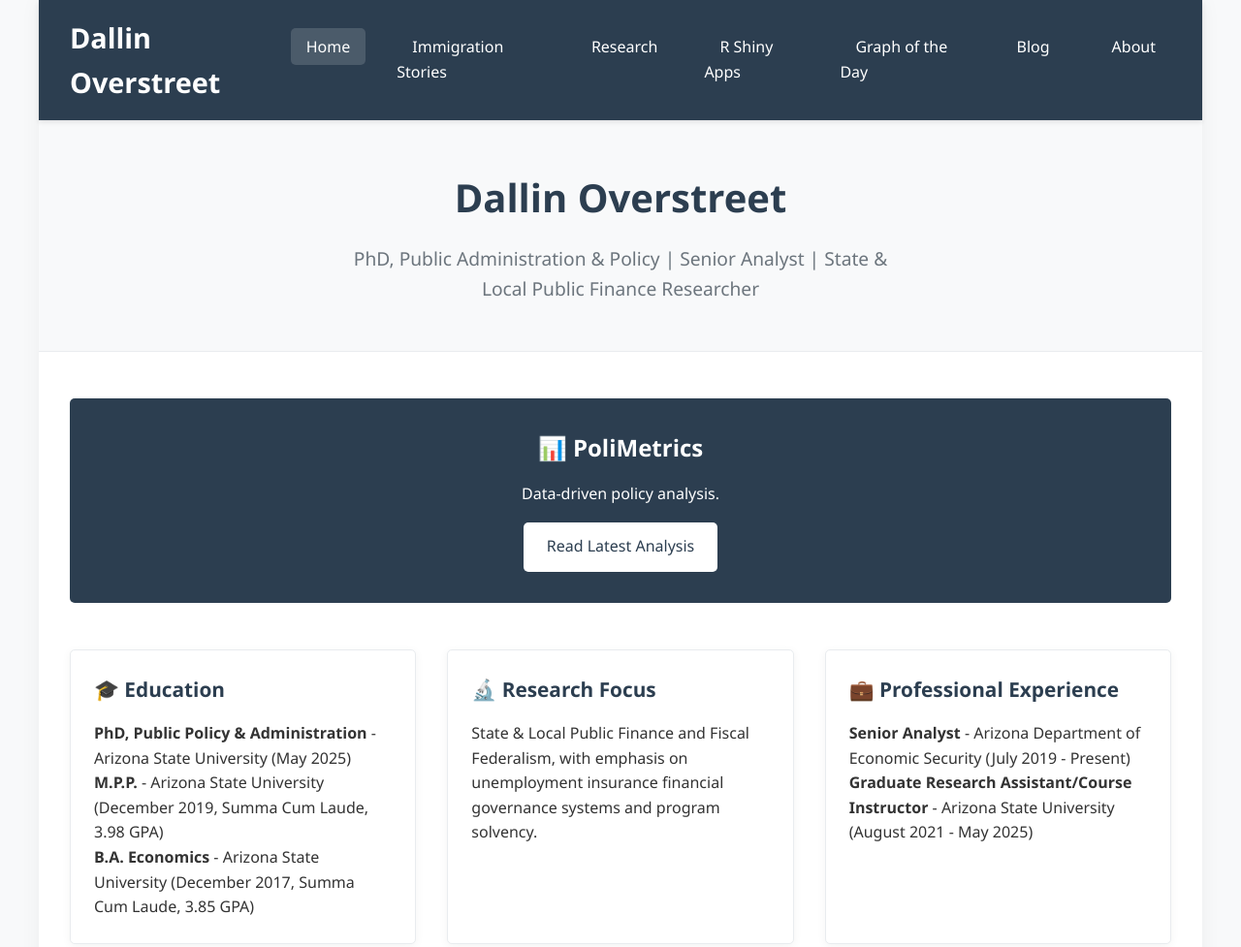
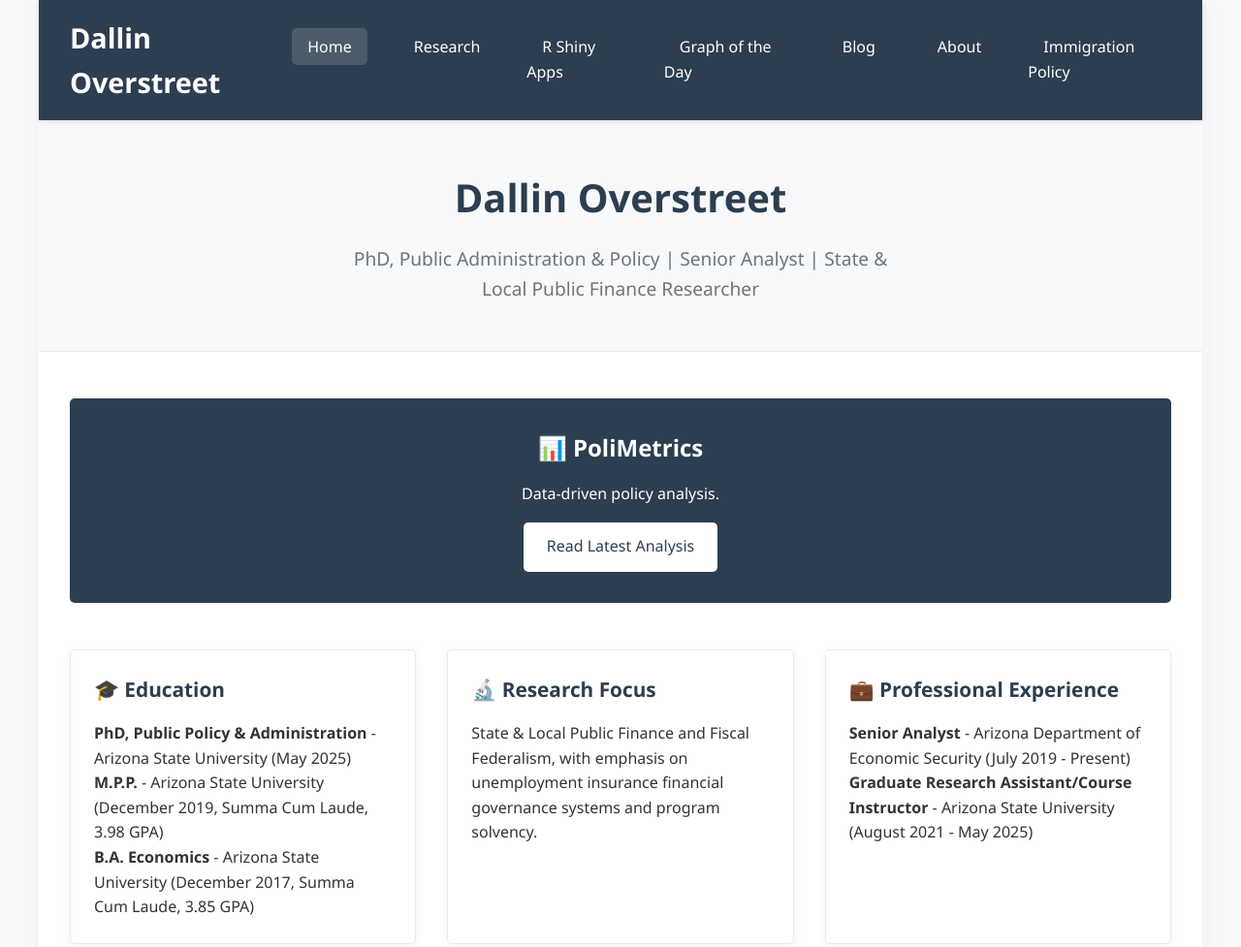
Before and after one commit to DLOverstreet/DLOverstreet.github.io, a plain HTML site: page index.html in a window 1280 px wide. Shown: the top 977 px of the page at 97% size. Drawn offline with nearby package versions, Linux system fonts and the light colour scheme.

Commit message:
Update index.html

```diff
--- a/index.html
+++ b/index.html
@@ -1036,12 +1036,12 @@
                 <nav>
                     <ul>
                         <li><a href="#home" class="nav-link active">Home</a></li>
-                        <li><a href="#immigration" class="nav-link">Immigration Stories</a></li>
                         <li><a href="#research" class="nav-link">Research</a></li>
                         <li><a href="#applications" class="nav-link">R Shiny Apps</a></li>
                         <li><a href="#graph-of-day" class="nav-link">Graph of the Day</a></li>
                         <li><a href="#blog" class="nav-link">Blog</a></li>
                         <li><a href="#about" class="nav-link">About</a></li>
+                        <li><a href="#immigration" class="nav-link">Immigration Policy</a></li>
                     </ul>
                 </nav>
             </div>
@@ -1233,7 +1233,7 @@
                 </div>
             </div>
 
-            <!-- Immigration Stories App Page -->
+            <!-- Immigration Policy App Page -->
             <div id="immigration" class="page">
                 <h1>ICE Reports</h1>
 
```
